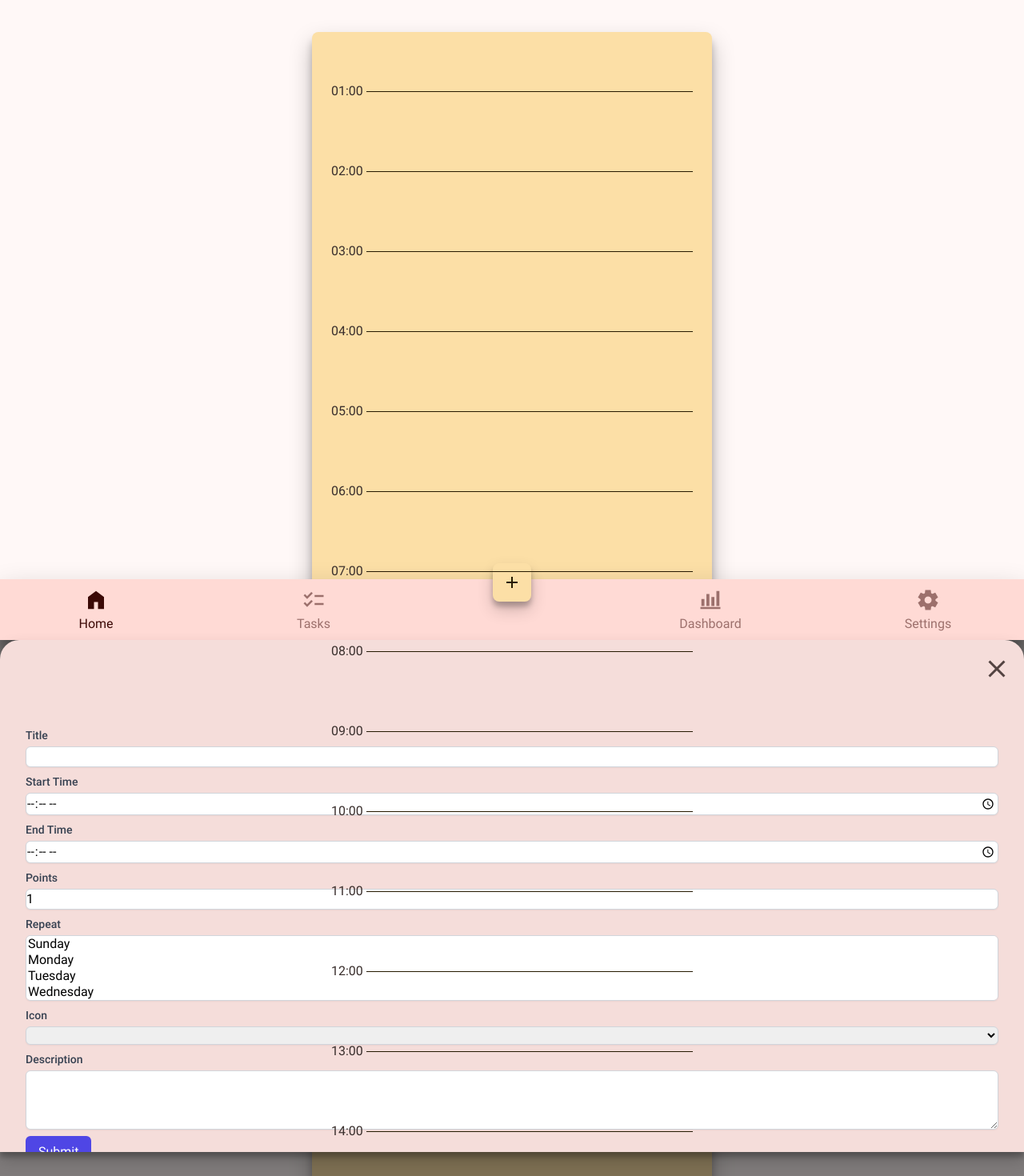
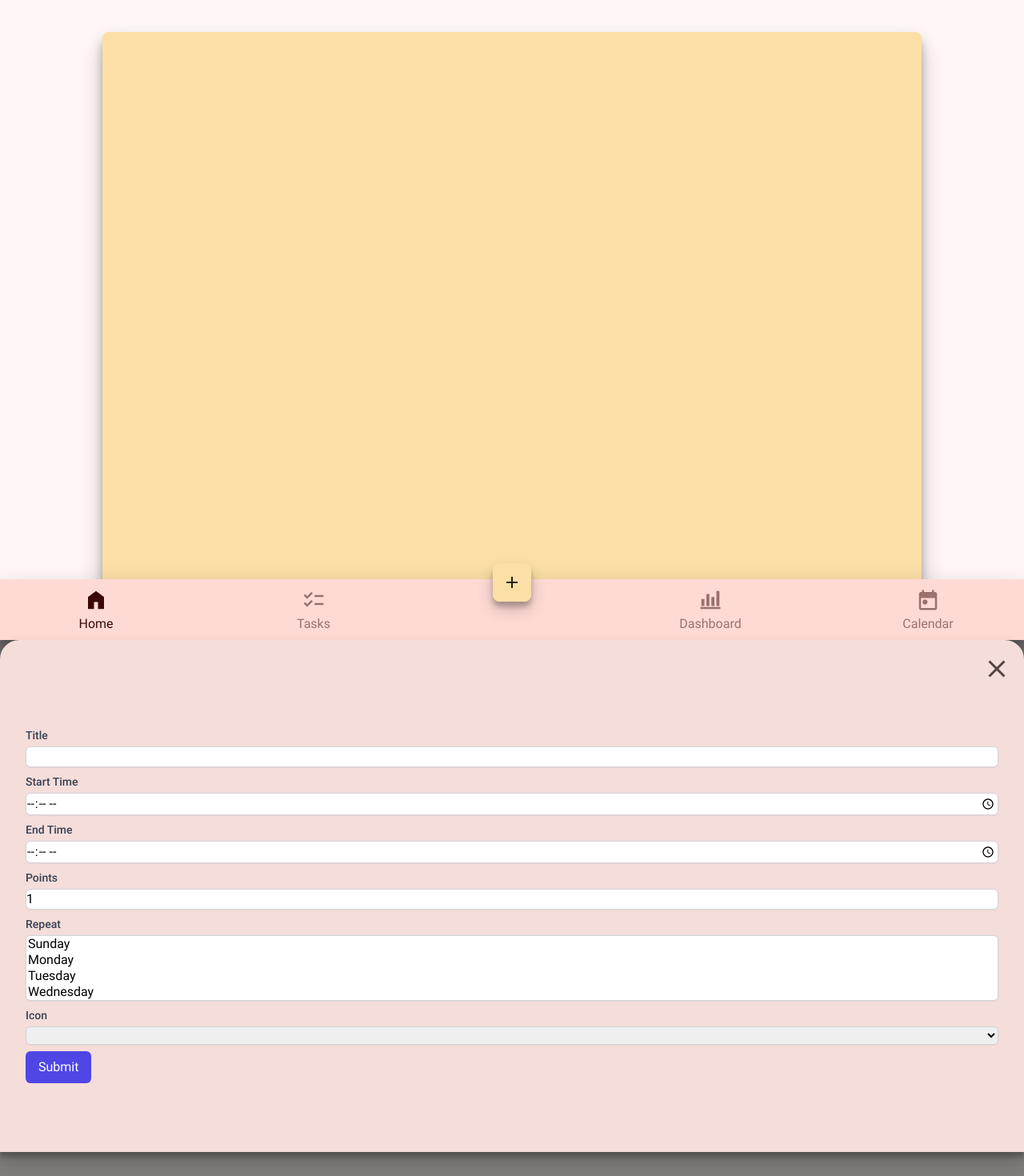
Before and after one commit to salihdhaifullah/habits-tracker, a Vue app: page / in a window 1280 px wide. Shown: the top 1470 px of the page at 80% size. After the commit the page ends 936 px from the top, so only its background shows below. Built offline with nearby package versions, Linux system fonts and the light colour scheme.

Commit message:
fix no login for days and made new model for tasks that support different measurements and repeating

```diff
--- a/src/components/CreateHabit.vue
+++ b/src/components/CreateHabit.vue
@@ -6,14 +6,13 @@ import Icon from './Icon.vue';
 import { CreateHabit, ICreateHabit } from '../services/habit.service';
 
 const props = defineProps<{closeSheet: () => void}>();
-const defaultData = {
+const defaultData: ICreateHabit = {
     title: '',
     start: '',
     end: '',
     points: 1,
     repeat: [],
-    icon: '',
-    description: '',
+    icon: ''
 }
 
 const submit = async () => {
@@ -81,13 +80,6 @@ const formData = ref<ICreateHabit>(JSON.parse(JSON.stringify(defaultData)))
                 </select>
             </div>
 
-            <!-- Description -->
-            <div>
-                <label for="description" class="block text-sm font-medium text-gray-700">Description</label>
-                <textarea v-model="formData.description" id="description" rows="3" required
-                    class="mt-1 block w-full border border-gray-300 rounded-md shadow-sm focus:border-indigo-500 focus:ring focus:ring-indigo-200 focus:ring-opacity-50"></textarea>
-            </div>
-
             <!-- Submit Button -->
             <div>
                 <button type="submit"
--- a/src/components/Footer.vue
+++ b/src/components/Footer.vue
@@ -15,7 +15,7 @@ const tabs = ref<Tab[]>([
     { name: 'Home', icon: "home", link: "/" },
     { name: 'Tasks', icon: "checklist", link: "/tasks" },
     { name: 'Dashboard', icon: "bar_chart_4_bars", link: "/dashboard" },
-    { name: 'Settings', icon: "settings", link: "/Settings" },
+    { name: 'Calendar', icon: "today", link: "/calendar" },
 ]);
 
 const activeTab = ref<number>(0);
--- /dev/null
+++ b/src/components/HabitView.vue
@@ -0,0 +1,16 @@
+<script setup lang="ts">
+import { HabitType } from './HabitsCalendarView.vue';
+import Icon from './Icon.vue';
+
+const props = defineProps<HabitType>();
+</script>
+
+<template>
+    <div class="rounded-md shadow-lg flex flex-col bg-light-primaryContainer">
+        <h1 class="text-xl text-light-onPrimaryContainer">{{ props.title }}</h1>
+        <Icon class="text-5xl p-2 text-light-onPrimaryContainer bg-light-tertiary rounded-full">{{ props.icon }}</Icon>
+        <p class="text-base">points: {{ props.points }}</p>
+        <p class="text-base">start from {{ props.start }}</p>
+        <p class="text-base">time: 5 minuets</p>
+    </div>
+</template>
--- a/src/components/HabitsView.vue
+++ b/src/components/HabitsCalendarView.vue
@@ -3,7 +3,9 @@ import { onMounted, ref } from 'vue';
 import { getTodayHabits } from '../services/habit.service';
 import { IHabit, IHabitLog } from '../services/db.service';
 
-const data = ref<(IHabitLog & IHabit)[]>()
+export type HabitType = IHabit & IHabitLog
+
+const data = ref<HabitType[]>([])
 const data_mins = ref<string[]>()
 
 onMounted(async () => {
@@ -38,7 +40,7 @@ function getHight(ele: IHabitLog & IHabit) {
         <div
             class="bg-light-tertiaryContainer flex h-[2464px] rounded-lg flex-col p-6 sm:w-[500px] w-96 shadow-xl-elevated relative">
             <div v-for="(num, index) in data_mins" :key="index"
-                class="h-[100px] w-full text-light-inverseSurface text-start flex flex-row justify-center items-center gap-1 z-50">
+                class="h-[100px] w-full text-light-inverseSurface text-start flex flex-row justify-center items-center gap-1 z-1">
                 <span>{{ num }}</span>
                 <span class="bg-light-onTertiaryContainer h-px w-full flex"></span>
             </div>
--- /dev/null
+++ b/src/components/HabitsHomeView.vue
@@ -0,0 +1,19 @@
+<script setup lang="ts">
+import { onMounted, ref } from 'vue';
+import { getTodayHabits } from '../services/habit.service';
+import { HabitType } from './HabitsCalendarView.vue';
+import HabitView from './HabitView.vue';
+
+const data = ref<HabitType[]>()
+onMounted(async () => { data.value = await getTodayHabits() })
+</script>
+
+
+<template>
+    <div class="flex w-full flex-col justify-center items-center">
+        <div
+            class="bg-light-tertiaryContainer flex rounded-lg flex-col p-6 w-[80%] min-h-screen shadow-xl-elevated relative">
+            <HabitView v-for="(ele, index) in data" :key="index" v-bind="ele" />
+        </div>
+    </div>
+</template>
--- /dev/null
+++ b/src/pages/Calendar.vue
@@ -0,0 +1,7 @@
+<script setup lang="ts">
+import HabitsCalendarView from '../components/HabitsCalendarView.vue';
+</script>
+
+<template>
+    <HabitsCalendarView />
+</template>
--- a/src/pages/Home.vue
+++ b/src/pages/Home.vue
@@ -1,7 +1,7 @@
 <script setup lang="ts">
-import HabitsView from '../components/HabitsView.vue';
+import HabitsHomeView from '../components/HabitsHomeView.vue';
 </script>
 
 <template>
-    <HabitsView />
+    <HabitsHomeView />
 </template>
--- a/src/router.ts
+++ b/src/router.ts
@@ -4,6 +4,7 @@ import Tasks from './pages/Tasks.vue';
 import Dashboard from './pages/Dashboard.vue';
 import NotFound from './pages/NotFound.vue';
 import Settings from './pages/Settings.vue';
+import Calendar from './pages/Calendar.vue';
 
 const routes = [
   {
@@ -27,6 +28,11 @@ const routes = [
     component: Settings
   },
   {
+    path: '/calendar',
+    name: 'calendar',
+    component: Calendar
+  },
+  {
     path: '/:catchAll(.*)',
     name: 'NotFound',
     component: NotFound
--- a/src/services/db.service.ts
+++ b/src/services/db.service.ts
@@ -1,21 +1,25 @@
 import { Dexie } from 'dexie';
-import { Priority, WeekDays } from './utils.service';
+import { CountType, Priority, WeekDays } from './utils.service';
 
 export const icons = ["format_color_fill", "zoom_out_map", "chevron_right", "alternate_email", "delete", "format_size", "person_remove", "medical_services", "message", "info", "fullscreen_exit", "explosion", "description", "waveform", "ring_volume", "domain_disabled", "casino", "calendar_today", "anchor", "business", "sports_volleyball", "vertical_align_top", "arrow_downward", "remove_circle", "door_open", "logout", "science", "soap", "widgets", "bolt", "mic_off", "bridge", "local_hospital", "fingerprint", "chevron_right", "place", "skip_next", "sentiment_very_satisfied", "flag", "sports_football", "school", "crop", "expand_more", "people", "sports_bar", "diagram", "arrow_upward", "whatshot", "person", "laptop", "grid_on", "candlestick_chart", "local_shipping", "album", "sentiment_satisfied_alt", "smoking_rooms", "restaurant_menu", "compare_arrows", "restaurant", "eco", "mail", "report", "local_hospital", "pager", "contacts", "strikethrough_s", "k", "flag", "edit", "skip_previous", "arrow_forward", "comment", "content_paste", "source_branch", "checklist", "local_shipping", "person_add_check", "science", "folder_special", "rss_feed", "person", "person_pin_circle", "scroll", "sports", "toggle_off", "archive", "person_pin", "sort", "mood", "color_lens", "offroad", "w", "public", "filter_hdr", "donut_large", "tablet", "pets", "cloud", "construction", "face", "local_hospital", "tent", "gavel", "visibility", "mic_off", "local_pharmacy"];
 
 export interface IHabitLog {
   habitId: string;
   day: number;
-  done?: number;
 }
+
 
 export interface ITask {
   id: string;
   title: string;
+  repeat: WeekDays[];
   priority: Priority;
+  count: number | null;
+  countType: CountType;
+  isMin: boolean; // is the count going to the limit or above good, good = true, bad = false
+  icon: string;
   habitId?: string;
   day?: number;
-  done?: number;
   description?: string;
 }
 
@@ -29,7 +33,6 @@ export interface IHabit {
   repeat: WeekDays[];
   lastCheck: number;
   icon: string;
-  description: string;
 }
 
 export class DbService extends Dexie {
@@ -39,10 +42,10 @@ export class DbService extends Dexie {
 
   constructor() {
     super('DB');
-    this.version(1).stores({
-      habits: 'id, &title, start, end, points, createdAt, lastCheck, icon, description',
+    this.version(3).stores({
+      habits: 'id, &title, start, end, points, createdAt, lastCheck, icon',
       habitLogs: '[habitId+day], habitId, day, done',
-      tasks: 'id, &title, priority, habitId, day, done, description'
+      tasks: 'id, &title, priority, countType, isMin, count, habitId, day, description, icon'
     });
 
     this.habits = this.table('habits');
--- a/src/services/habit.service.ts
+++ b/src/services/habit.service.ts
@@ -1,5 +1,5 @@
 import { ulid } from "ulid";
-import { Priority, UtilsService, WeekDays } from "../services/utils.service";
+import { CountType, Priority, UtilsService, WeekDays } from "../services/utils.service";
 import DB, { IHabit } from "../services/db.service";
 import { UpdateSpec } from 'dexie';
 
@@ -10,7 +10,6 @@ export interface ICreateHabit {
   points: number;
   repeat: WeekDays[];
   icon: string;
-  description: string;
 }
 
 export interface ICreateHabitLog {
@@ -21,13 +20,16 @@ export interface ICreateHabitLog {
 
 export interface ICreateTask {
   title: string;
+  repeat: WeekDays[];
+  priority: Priority;
+  count: number | null;
+  countType: CountType;
+  icon: string;
+  isMin: boolean; // is the count going to the limit or above good, good = true, bad = false
   habitId?: string;
   day?: number;
-  priority: Priority;
   description?: string;
 }
-
-
 
 export async function CreateHabit(args: ICreateHabit) {
   const id = ulid()
@@ -52,8 +54,7 @@ export async function CreateHabitLog(args: ICreateHabitLog) {
 
 export async function GetHabitsWhereLastCheckNotEqualToToday() {
   const today = UtilsService.getDaysSinceEpoch();
-  const todayWeekDay = UtilsService.getWeekDay();
-  const data = await DB.habits.filter(h => h.lastCheck !== today && h.repeat.includes(todayWeekDay)).toArray();
+  const data = await DB.habits.filter(h => h.lastCheck !== today).toArray();
   const toUpdate: { key: string, changes: UpdateSpec<IHabit> }[] = [];
 
   for (let i = 0; i < data.length; i++) {
@@ -78,10 +79,16 @@ export async function CreateTask(args: ICreateTask) {
 export async function InitHabitLogs() {
   const data = await GetHabitsWhereLastCheckNotEqualToToday();
   const today = UtilsService.getDaysSinceEpoch();
-  const toCreate: ICreateHabitLog[] = []
+  const toCreate: ICreateHabitLog[] = [];
+
   for (let i = 0; i < data.length; i++) {
-    toCreate.push({ day: today, habitId: data[i].id })
+    const item = data[i]
+    for (let j = item.lastCheck+1; j <= today; j++) {
+      const currentWeekDay = UtilsService.getWeekDayByDate(new Date(UtilsService.dayInMs*j));
+      if (item.repeat.includes(currentWeekDay)) toCreate.push({ day: j, habitId: item.id });
+    }
   }
+
   await DB.habitLogs.bulkAdd(toCreate);
 }
 
--- a/src/services/utils.service.ts
+++ b/src/services/utils.service.ts
@@ -14,6 +14,13 @@ export enum Priority {
   high
 }
 
+export enum CountType {
+  bool, // 0, 1
+  time, // in second like 300s for 5 minuets
+  count, // number like do 100 push ups
+}
+
+
 export class UtilsService {
   static weekDays: WeekDays[] = [
     WeekDays.Sunday,
@@ -25,14 +32,14 @@ export class UtilsService {
     WeekDays.Saturday
   ]
 
+  static dayInMs = 24 * 60 * 60 * 1000;
+
   static getDaysSinceEpoch() {
-    // dose not work, i think it uses utc date
-    // fix it
-    // its behind by 2 hours
-    // new Date(0).getTime() is +2 remove it
-    const timeDifference = new Date().getTime() - new Date(0).getTime();
-    const days = Math.floor(timeDifference / (1000 * 60 * 60 * 24));
-    return days;
+    return Math.floor((new Date().getTime()) / this.dayInMs);
+  }
+
+  static getWeekDayByDate(date: Date) {
+    return this.weekDays[date.getDay()]
   }
 
   static getWeekDay() {
```
Also changed, not shown: 1 other file (tests, documents, lock files or other folders).
